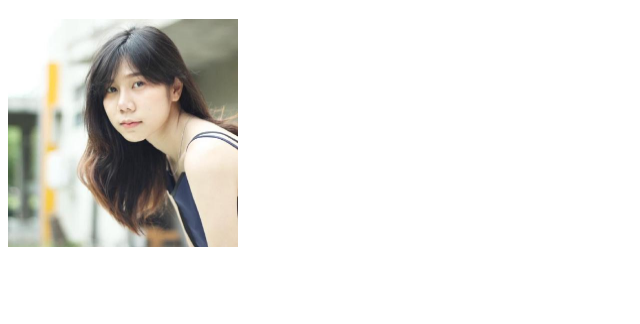
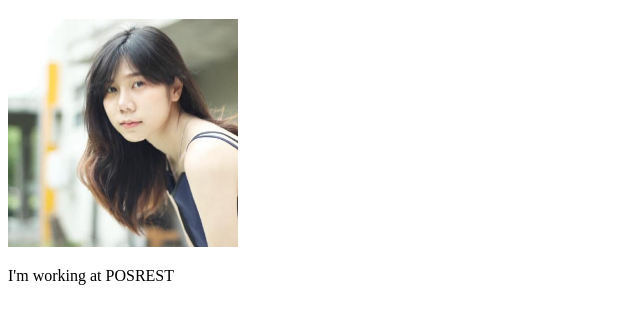
Before and after one commit to pipper176/sun, a plain HTML site: page ploy.html in a window 1280 px wide. Shown: the part 178-502 px from the top of the page, without its empty margins (0-640 px from the left). Drawn offline with Linux system fonts and the light colour scheme.

Commit message:
Update Ploy profile

```diff
--- a/ploy.html
+++ b/ploy.html
@@ -7,6 +7,6 @@
 <h1>La La Land</h1>
 
 <img src="img/2.jpg" alt="Nuntachat Pattanasart" style="width:230px;height:228px;">
-
+<p>I'm working at POSREST</p>
 </body>
 </html>
```
